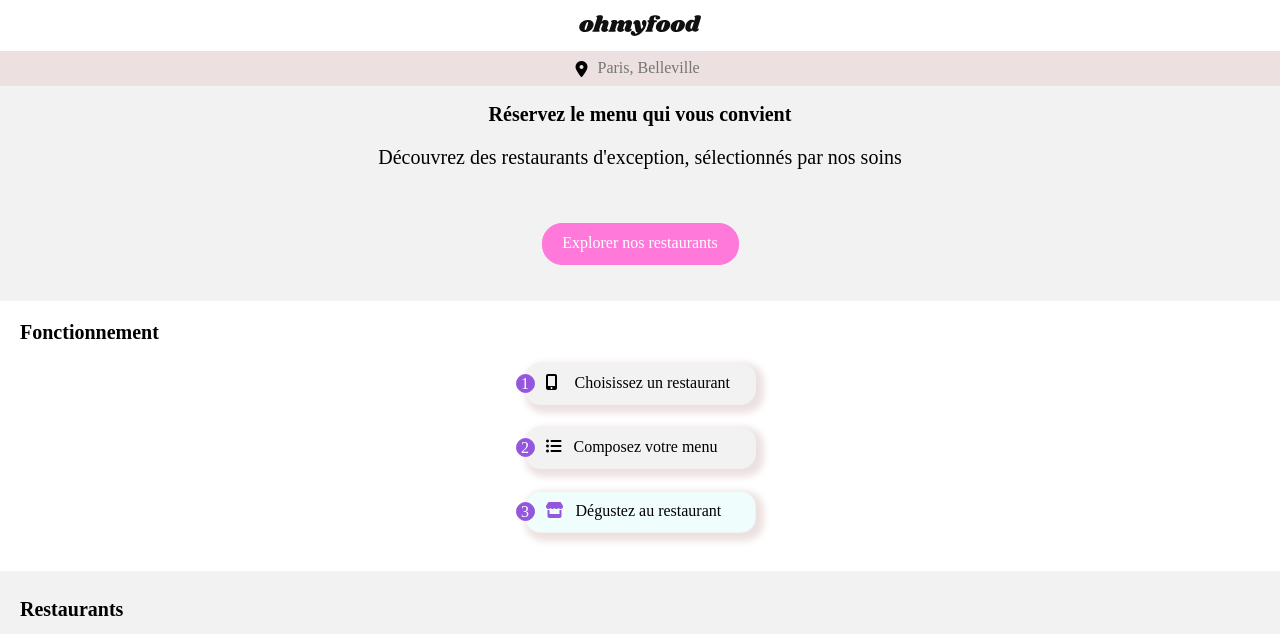
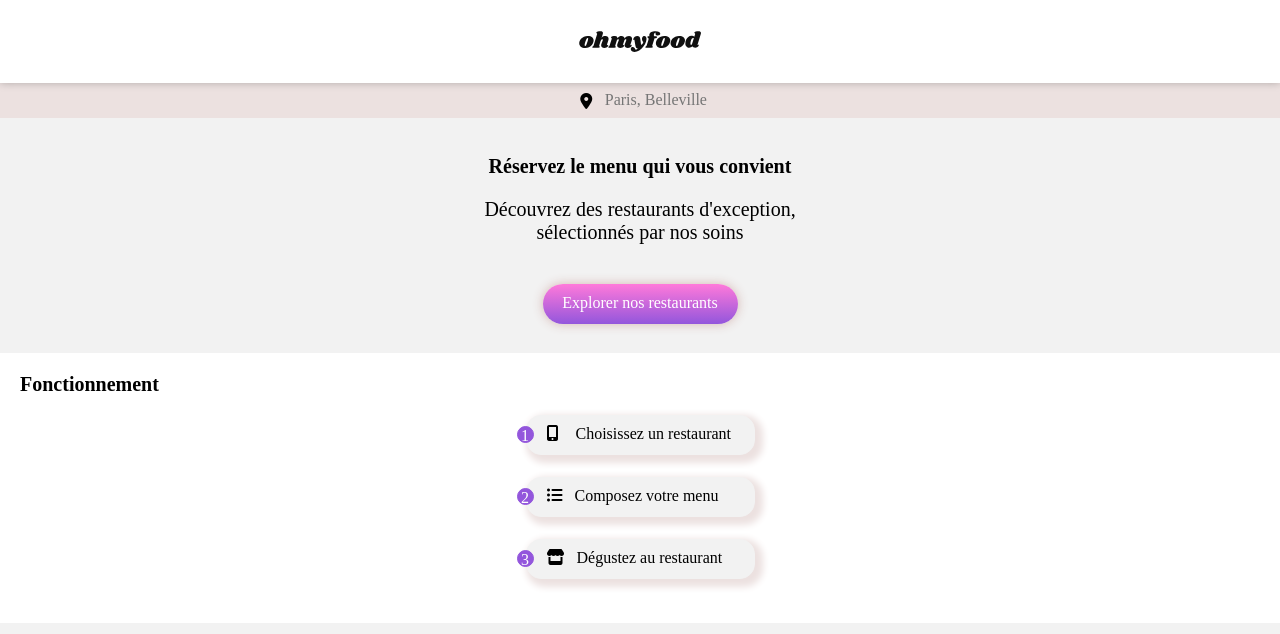
Before and after one commit to Flo701/ohmyfood, a website: page index.html in a window 1280 px wide. Shown: the top 634 px of the page. Drawn offline with Linux system fonts and the light colour scheme; grey boxes are pictures that could not be loaded; a web font is replaced by a local one.

Commit message:
Amélioration de la page d'accueil

```diff
--- a/index.html
+++ b/index.html
@@ -24,7 +24,7 @@
 <div class="loading-spinner"></div>
 
     <!--HEADER-->
-    <header>
+    <header class="header">
         <img class="header_logo" src="images/logo/ohmyfood@2x.svg" alt="Logo ohmyfood"/>
     </header>
 
@@ -41,7 +41,7 @@
             </div>
             <div class="location_title">
                 <h2>Réservez le menu qui vous convient</h2>
-                <p class="location_title_p">Découvrez des restaurants d'exception, sélectionnés par nos soins</p>
+                <p class="location_title_p">Découvrez des restaurants d'exception,</br>sélectionnés par nos soins</p>
             </div>
             <div class="location_button">Explorer nos restaurants</div>
         </section>
@@ -135,7 +135,8 @@
 
     <!--FOOTER-->
     <footer class="footer">
-        <img class="footer_logo" src="images\logo\ohmyfood.png" alt="Logo ohmyfood"/>
+        <div class="footer_logo">ohmyfood</div>
+
         <div class="footer_lign">
             <i class="fa-solid fa-utensils footer_icon_propose"></i>
             <p>Proposer un restaurant</p>
--- a/sass/base/base.scss
+++ b/sass/base/base.scss
@@ -1,4 +1,7 @@
+*, ::before, ::after {
+    box-sizing: border-box;
+}
+
 body {
-    box-sizing: border-box;
     margin:0%;
 }
--- a/sass/components/loading-spinner.scss
+++ b/sass/components/loading-spinner.scss
@@ -18,10 +18,12 @@
         content:"";
         border:7px solid $color-background-darken;
         border-top-color: $color-primary;
+        border-right-color: $color-primary;
+        border-bottom-color:$color-primary;
         border-radius:50%;
         width: 90px;
         height: 90px;
-        animation:loading-spinner 3s ease forwards;
+        animation:loading-spinner 3s linear forwards;
     }
 }
 
--- a/sass/layout/footer.scss
+++ b/sass/layout/footer.scss
@@ -6,10 +6,11 @@
     background-color: black;
     color :white;
     &_logo {
-        height:18px;
+        font-family: "Shrikhand", cursive;
+        font-size:18px;
         color:white;
         margin-bottom :15px;
-        filter:invert(100%);
+
     }
     &_lign {
         display: flex;
--- a/sass/layout/header.scss
+++ b/sass/layout/header.scss
@@ -1,9 +1,14 @@
 .header {
+    //*@include flexbox-center;
     display:flex;
     align-items: center;
     justify-content: center;
-    margin-left: 20px;
-    margin-right:20px;
+    margin-left: 0px;
+    margin-right:0px;
+    padding:1rem;
+    box-shadow: 0 0 0.5rem rgb(0 0 0/25%);
+    position: relative;
+    z-index:1;
     &_logo {
         display: flex;
         margin:auto;
--- a/sass/pages/location.scss
+++ b/sass/pages/location.scss
@@ -1,18 +1,25 @@
+@import "../utils/mixins.scss";
+
 .location {
     width :100%;
-    height :240px;
+    height :270px;
     background-color: $color-background;
     padding-bottom: 10px;
+    @media screen and (max-width:351px) {
+        height:290px;
+        }
+    @media screen and(max-width:342px) {
+        height:305px;
+    }
     &_city {
-        display:flex;
-        justify-content: center;
-        align-items: center;
+        @include flexbox-center;
         height:35px;
         background-color: $color-background-darken;
-        margin-top: 10px;
+        margin-top: 0px;
     }
     &_icon {
         padding-left: 25px;
+        padding-right: 2.5px;
     }
     & input {
         width:130px;
@@ -23,15 +30,11 @@
     &_title {
         padding-left: 20px;
         padding-right:20px;
-        height: 120px;
+        padding-top :20px;
+        padding-bottom: 20px;
+        height: auto;
         background-color:#f2f2f2;
         text-align : center;
-        @media screen and (max-width :342px) {
-            height: 145px;
-            }
-        @media screen and (max-width : 321px) {
-            height : 152px;
-        }
         &_p {
             font-size :20px;
         }
@@ -40,15 +43,18 @@
         display: flex;
         justify-content: center;
         height:40px;
-        border: 1px solid $color-secondary;
         align-items: center;
         width: 195px;
         margin: auto;
         border-radius: 20px;
-        background-color: $color-secondary;
+        background: linear-gradient(180deg, $color-secondary 0%, $color-primary 100%);
+        box-shadow:0px 0px 11px 0px rgba(213 182 179);
         color: white;
-        @media screen and (max-width :342px) {
-            height : 35px;
+        transition : all 200ms;
+        &:hover {
+            @include button;
+            //*opacity :0.8;
+            //*box-shadow: darken($color:rgba(213 182 179), $amount: 50%);
         }
     }
 }
--- a/sass/pages/operating.scss
+++ b/sass/pages/operating.scss
@@ -5,9 +5,7 @@
         margin-bottom :30px;
         }
     &_chose, &_compose, &_enjoy {
-        display:flex;
-        align-items: center;
-        justify-content: center;
+        @include flexbox-center;
         margin-bottom:45px;
         }
     &_number {
@@ -38,14 +36,14 @@
         background-color: $color-background;
         position:absolute;
         box-shadow: 4px 4px 7px 4px $color-background-darken;
-        &--enjoy{
-            background-color: rgb(239 253 252);
+        transition: all 200ms;
+        &:hover{
+            @include button;
         }
     }
     &_icon {
     padding-left:20px;
         &--store {
-            color:$color-primary;
             padding-left:20px;
         }
     }
--- a/sass/utils/mixins.scss
+++ b/sass/utils/mixins.scss
@@ -3,3 +3,10 @@
     align-items: center;
     justify-content: center;
 }
+
+@mixin button {
+    transform: scale(1.05);
+    opacity :0.5;
+    box-shadow: darken($color: #000000, $amount: 15%);
+
+}
```
Also changed, not shown: css/style.css, sass/main.scss (line endings or trailing spaces), 1 other file.
